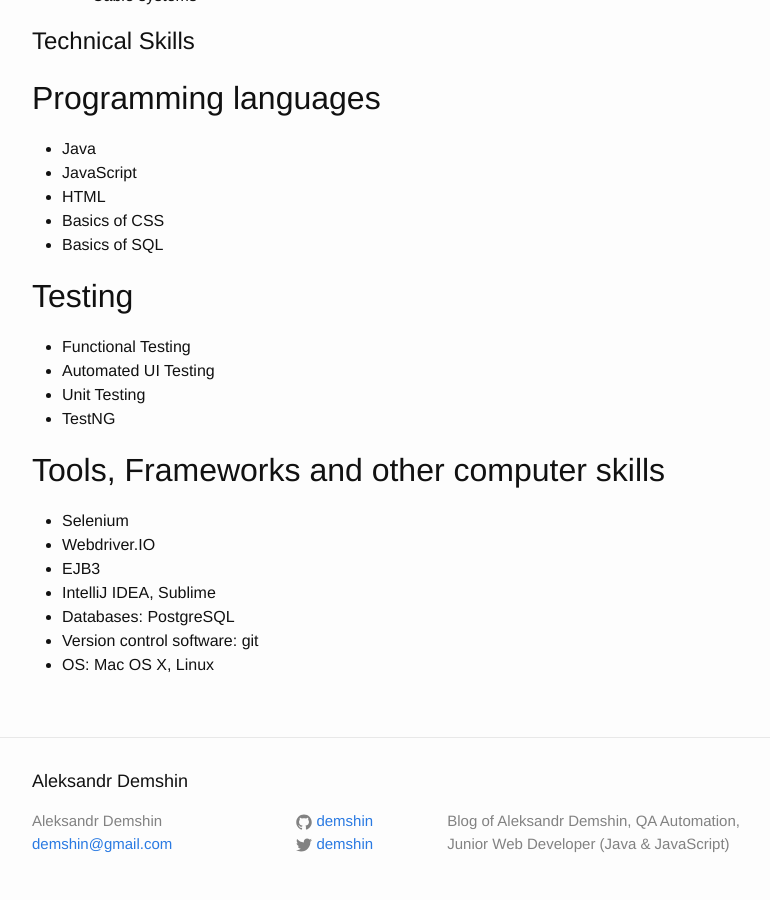
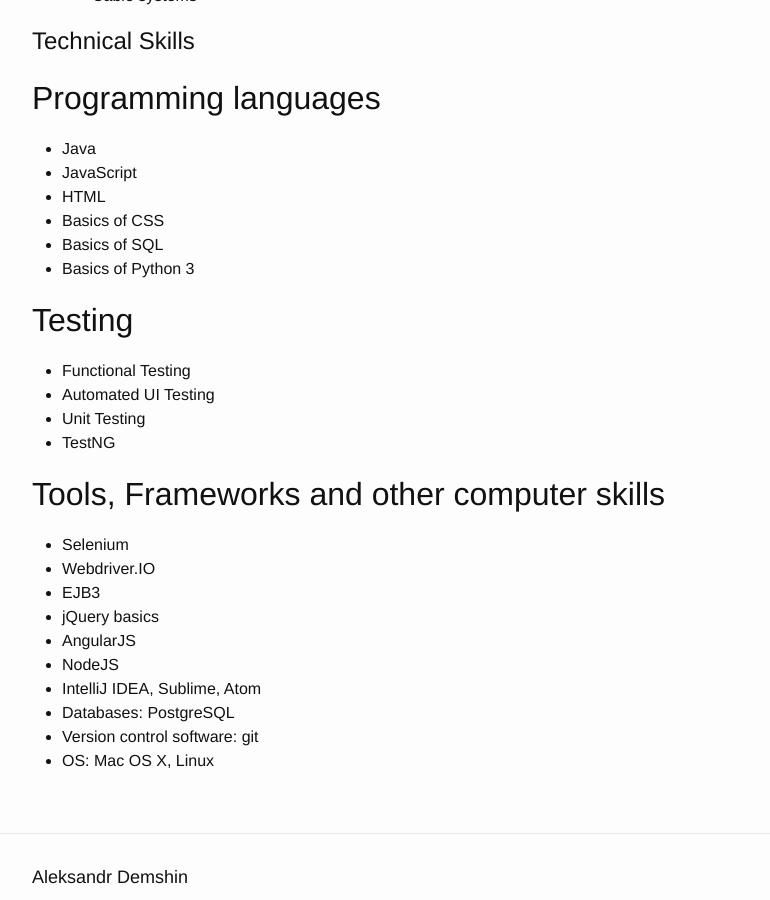
Before and after one commit to demshin/demsh.in, a Jekyll site: the page built from about.md, in a window 1280 px wide and 900 px high, scrolled down 1080 px. Shown: the whole window, without its empty margins (238-1008 px from the left). Built offline with Jekyll 4.4.1, drawn with Linux system fonts in a browser that asks for light colours.

Commit message:
+ немого дополнил резюме

```diff
--- a/about.md
+++ b/about.md
@@ -49,6 +49,7 @@ web: <http://desmhin.github.com>
 - HTML
 - Basics of CSS
 - Basics of SQL
+- Basics of Python 3
 
 ## Testing
 - Functional Testing
@@ -60,7 +61,10 @@ web: <http://desmhin.github.com>
 - Selenium
 - Webdriver.IO
 - EJB3
-- IntelliJ IDEA, Sublime
+- jQuery basics
+- AngularJS
+- NodeJS
+- IntelliJ IDEA, Sublime, Atom
 - Databases: PostgreSQL
 - Version control software: git
 - OS: Mac OS X, Linux
```
